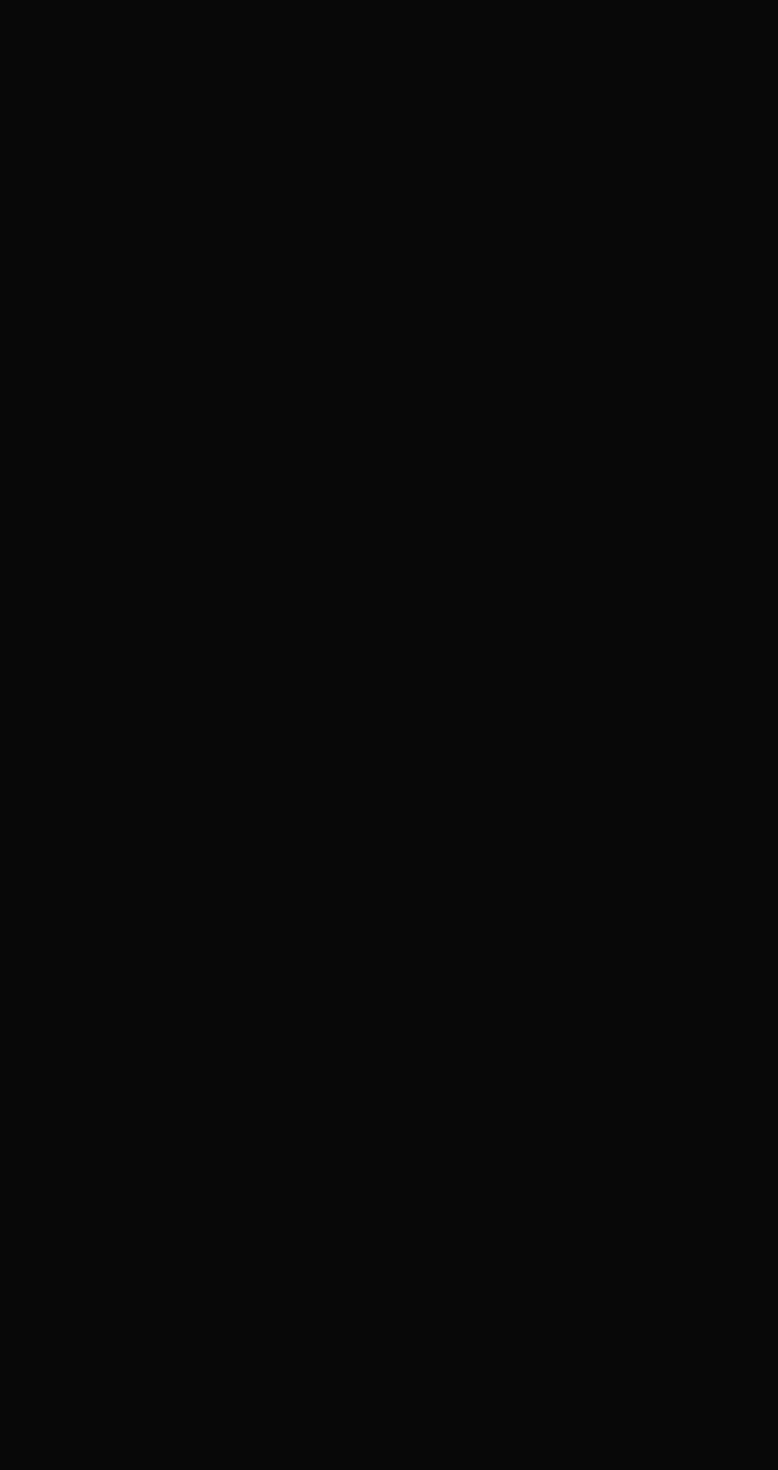
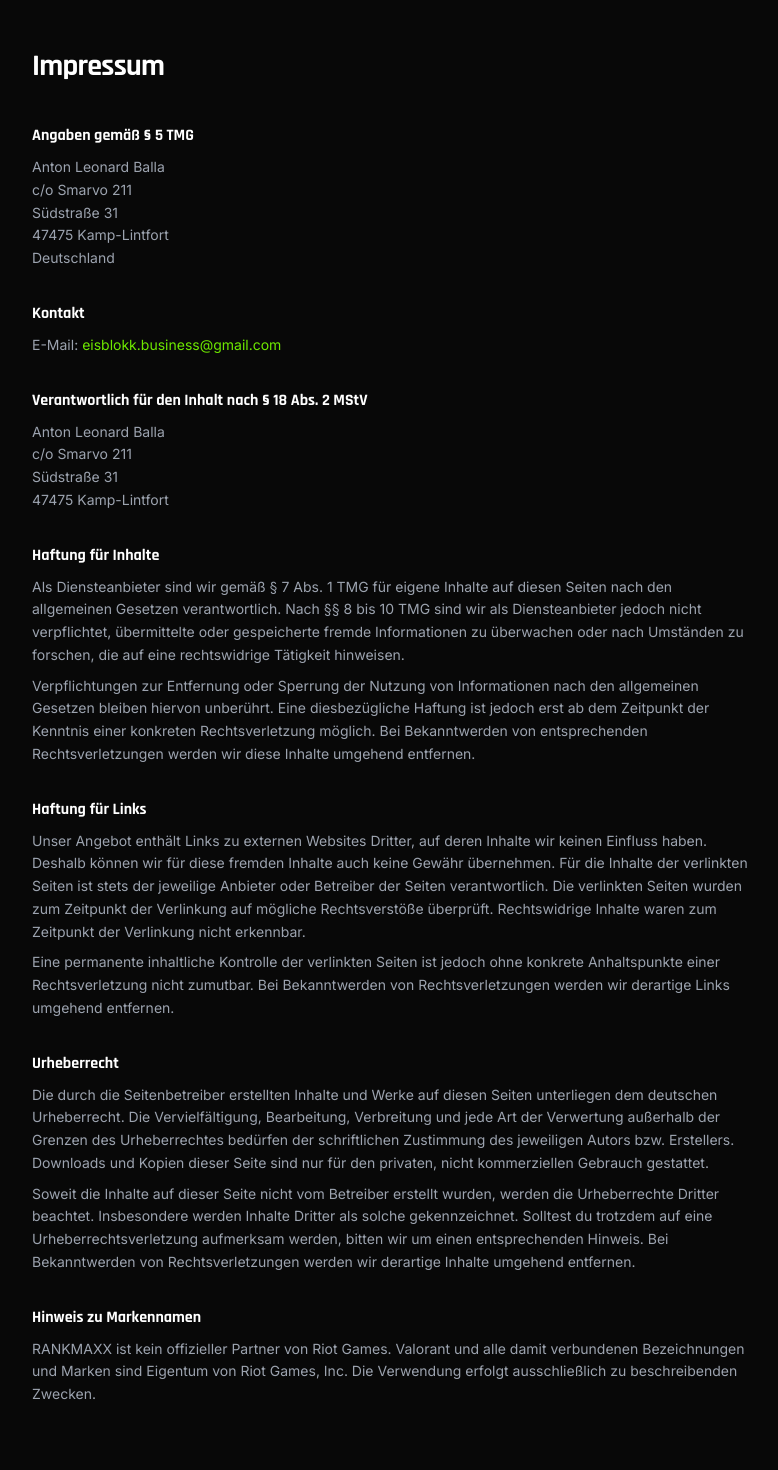
Before and after one commit to justinhelbig96-web/maxranktest, a Next.js app: page /impressum in a window 1280 px wide. Before the commit this address had no page. Shown: the part 80-1550 px from the top of the page, without its empty margins (248-1026 px from the left). Before the commit the page ends 800 px from the top, so only its background shows below. Built offline with nearby package versions, Linux system fonts and the light colour scheme.

Commit message:
feat: Impressum aktiviert mit vollständigen TMG-Angaben

```diff
--- a/app/impressum/page.tsx
+++ b/app/impressum/page.tsx
@@ -1,5 +1,121 @@
-import { redirect } from "next/navigation";
+import Navbar from "@/components/Navbar";
+import Footer from "@/components/Footer";
+
+export const metadata = {
+  title: "Impressum — RANKMAXX",
+};
 
 export default function ImpressumPage() {
-  redirect("/");
+  return (
+    <main className="bg-[#080808] min-h-screen text-white">
+      <Navbar />
+      <div className="max-w-3xl mx-auto px-4 sm:px-6 py-32">
+        <h1 className="text-3xl font-black mb-10 tracking-tight">Impressum</h1>
+
+        <section className="space-y-8 text-gray-400 text-sm leading-relaxed">
+
+          <div>
+            <h2 className="text-white font-bold text-base mb-2">Angaben gemäß § 5 TMG</h2>
+            <p>
+              Anton Leonard Balla<br />
+              c/o Smarvo 211<br />
+              Südstraße 31<br />
+              47475 Kamp-Lintfort<br />
+              Deutschland
+            </p>
+          </div>
+
+          <div>
+            <h2 className="text-white font-bold text-base mb-2">Kontakt</h2>
+            <p>
+              E-Mail:{" "}
+              <a
+                href="mailto:eisblokk.business@gmail.com"
+                className="text-[#6EE800] hover:underline"
+              >
+                eisblokk.business@gmail.com
+              </a>
+            </p>
+          </div>
+
+          <div>
+            <h2 className="text-white font-bold text-base mb-2">
+              Verantwortlich für den Inhalt nach § 18 Abs. 2 MStV
+            </h2>
+            <p>
+              Anton Leonard Balla<br />
+              c/o Smarvo 211<br />
+              Südstraße 31<br />
+              47475 Kamp-Lintfort
+            </p>
+          </div>
+
+          <div>
+            <h2 className="text-white font-bold text-base mb-2">Haftung für Inhalte</h2>
+            <p>
+              Als Diensteanbieter sind wir gemäß § 7 Abs. 1 TMG für eigene Inhalte auf diesen
+              Seiten nach den allgemeinen Gesetzen verantwortlich. Nach §§ 8 bis 10 TMG sind wir
+              als Diensteanbieter jedoch nicht verpflichtet, übermittelte oder gespeicherte fremde
+              Informationen zu überwachen oder nach Umständen zu forschen, die auf eine
+              rechtswidrige Tätigkeit hinweisen.
+            </p>
+            <p className="mt-2">
+              Verpflichtungen zur Entfernung oder Sperrung der Nutzung von Informationen nach den
+              allgemeinen Gesetzen bleiben hiervon unberührt. Eine diesbezügliche Haftung ist
+              jedoch erst ab dem Zeitpunkt der Kenntnis einer konkreten Rechtsverletzung möglich.
+              Bei Bekanntwerden von entsprechenden Rechtsverletzungen werden wir diese Inhalte
+              umgehend entfernen.
+            </p>
+          </div>
+
+          <div>
+            <h2 className="text-white font-bold text-base mb-2">Haftung für Links</h2>
+            <p>
+              Unser Angebot enthält Links zu externen Websites Dritter, auf deren Inhalte wir
+              keinen Einfluss haben. Deshalb können wir für diese fremden Inhalte auch keine
+              Gewähr übernehmen. Für die Inhalte der verlinkten Seiten ist stets der jeweilige
+              Anbieter oder Betreiber der Seiten verantwortlich. Die verlinkten Seiten wurden zum
+              Zeitpunkt der Verlinkung auf mögliche Rechtsverstöße überprüft. Rechtswidrige Inhalte
+              waren zum Zeitpunkt der Verlinkung nicht erkennbar.
+            </p>
+            <p className="mt-2">
+              Eine permanente inhaltliche Kontrolle der verlinkten Seiten ist jedoch ohne konkrete
+              Anhaltspunkte einer Rechtsverletzung nicht zumutbar. Bei Bekanntwerden von
+              Rechtsverletzungen werden wir derartige Links umgehend entfernen.
+            </p>
+          </div>
+
+          <div>
+            <h2 className="text-white font-bold text-base mb-2">Urheberrecht</h2>
+            <p>
+              Die durch die Seitenbetreiber erstellten Inhalte und Werke auf diesen Seiten
+              unterliegen dem deutschen Urheberrecht. Die Vervielfältigung, Bearbeitung,
+              Verbreitung und jede Art der Verwertung außerhalb der Grenzen des Urheberrechtes
+              bedürfen der schriftlichen Zustimmung des jeweiligen Autors bzw. Erstellers.
+              Downloads und Kopien dieser Seite sind nur für den privaten, nicht kommerziellen
+              Gebrauch gestattet.
+            </p>
+            <p className="mt-2">
+              Soweit die Inhalte auf dieser Seite nicht vom Betreiber erstellt wurden, werden die
+              Urheberrechte Dritter beachtet. Insbesondere werden Inhalte Dritter als solche
+              gekennzeichnet. Solltest du trotzdem auf eine Urheberrechtsverletzung aufmerksam
+              werden, bitten wir um einen entsprechenden Hinweis. Bei Bekanntwerden von
+              Rechtsverletzungen werden wir derartige Inhalte umgehend entfernen.
+            </p>
+          </div>
+
+          <div>
+            <h2 className="text-white font-bold text-base mb-2">Hinweis zu Markennamen</h2>
+            <p>
+              RANKMAXX ist kein offizieller Partner von Riot Games. Valorant und alle damit
+              verbundenen Bezeichnungen und Marken sind Eigentum von Riot Games, Inc. Die
+              Verwendung erfolgt ausschließlich zu beschreibenden Zwecken.
+            </p>
+          </div>
+
+        </section>
+      </div>
+      <Footer />
+    </main>
+  );
 }
```
